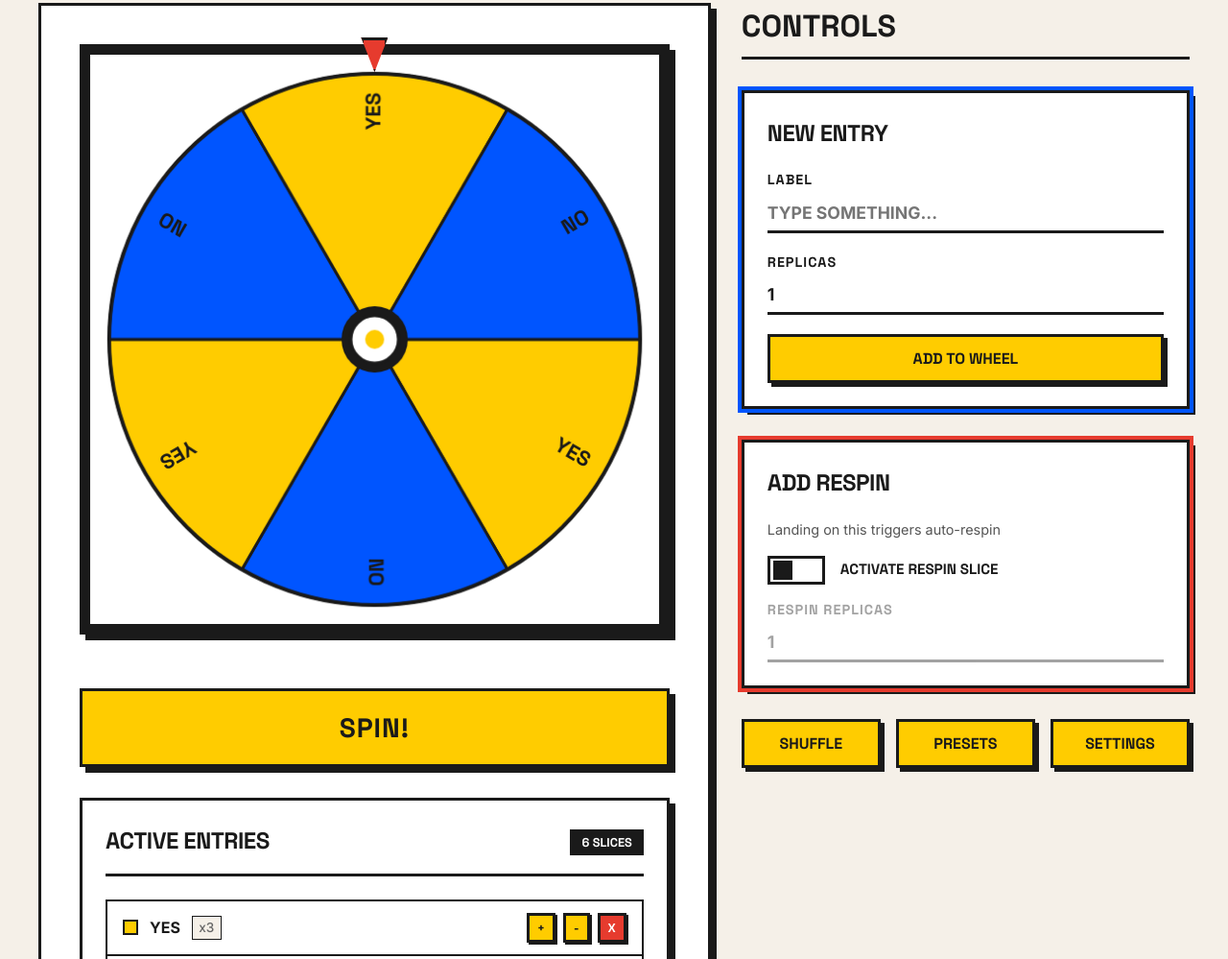
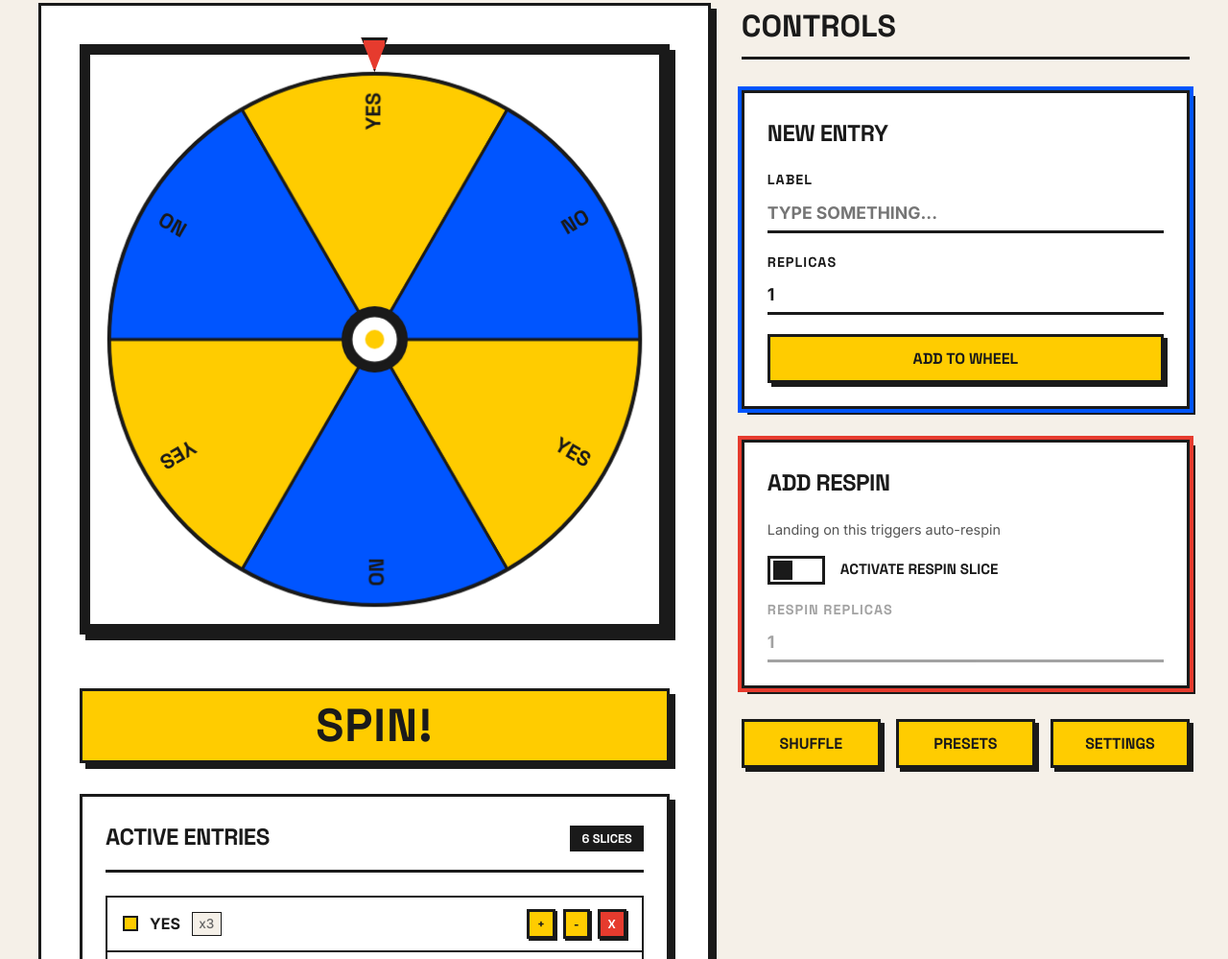
Before and after one commit to KJone1/spin-the-wheel, a plain HTML site: page index.html in a window 1280 px wide. Shown: the part 171-1170 px from the top of the page at 96% size. Drawn offline with Linux system fonts and the light colour scheme.

Commit message:
make SPIN! text larger and adjust padding

```diff
--- a/style.css
+++ b/style.css
@@ -482,8 +482,9 @@ input:checked + .slider:before {
 
 .spin-btn {
     width: 100%;
-    font-size: 1.75rem;
-    padding: 1.25rem;
+    font-size: 3rem;
+    line-height: 1;
+    padding: 0.75rem 1.25rem;
     box-shadow: var(--shadow);
     background-color: var(--accent-yellow);
     letter-spacing: 1px;
```
